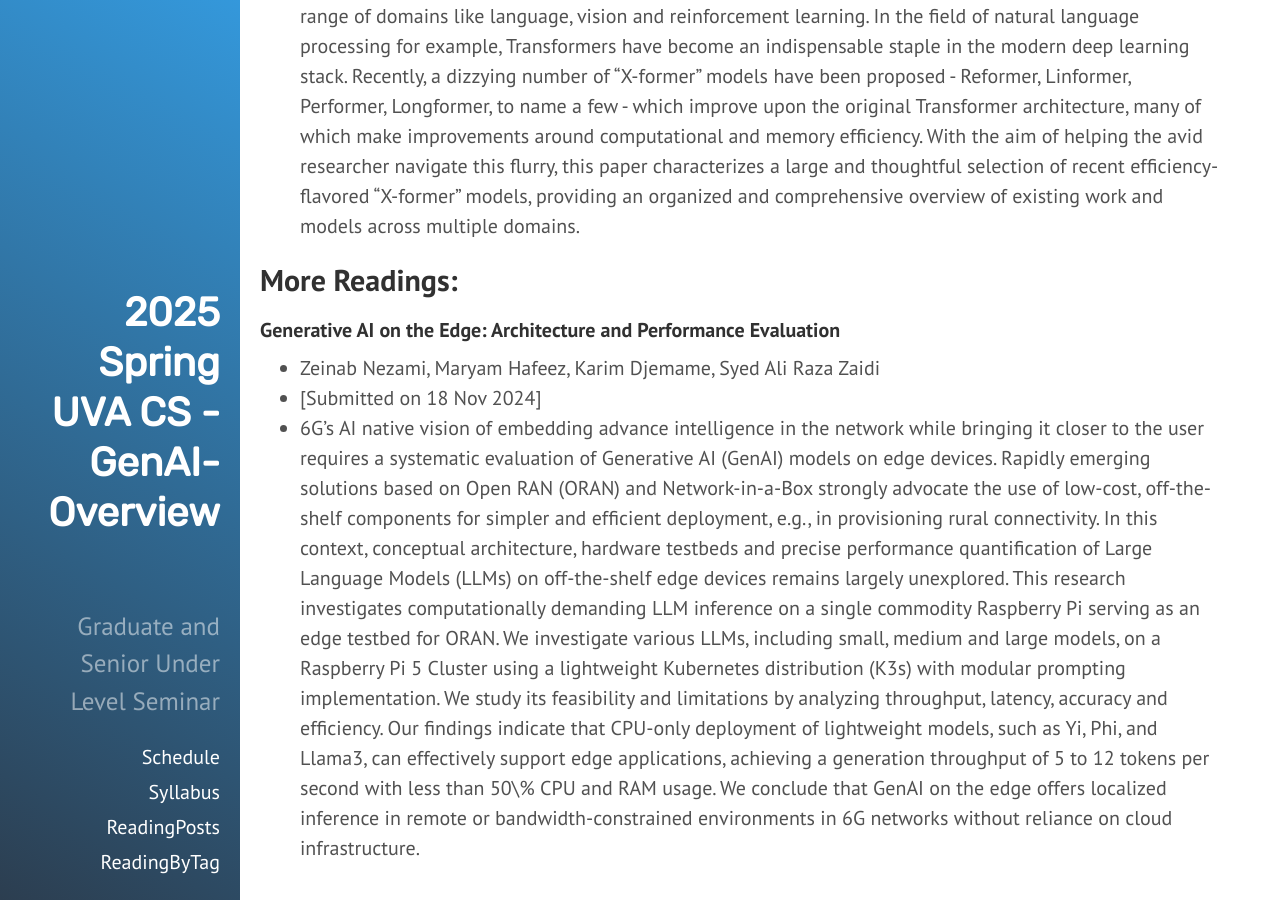
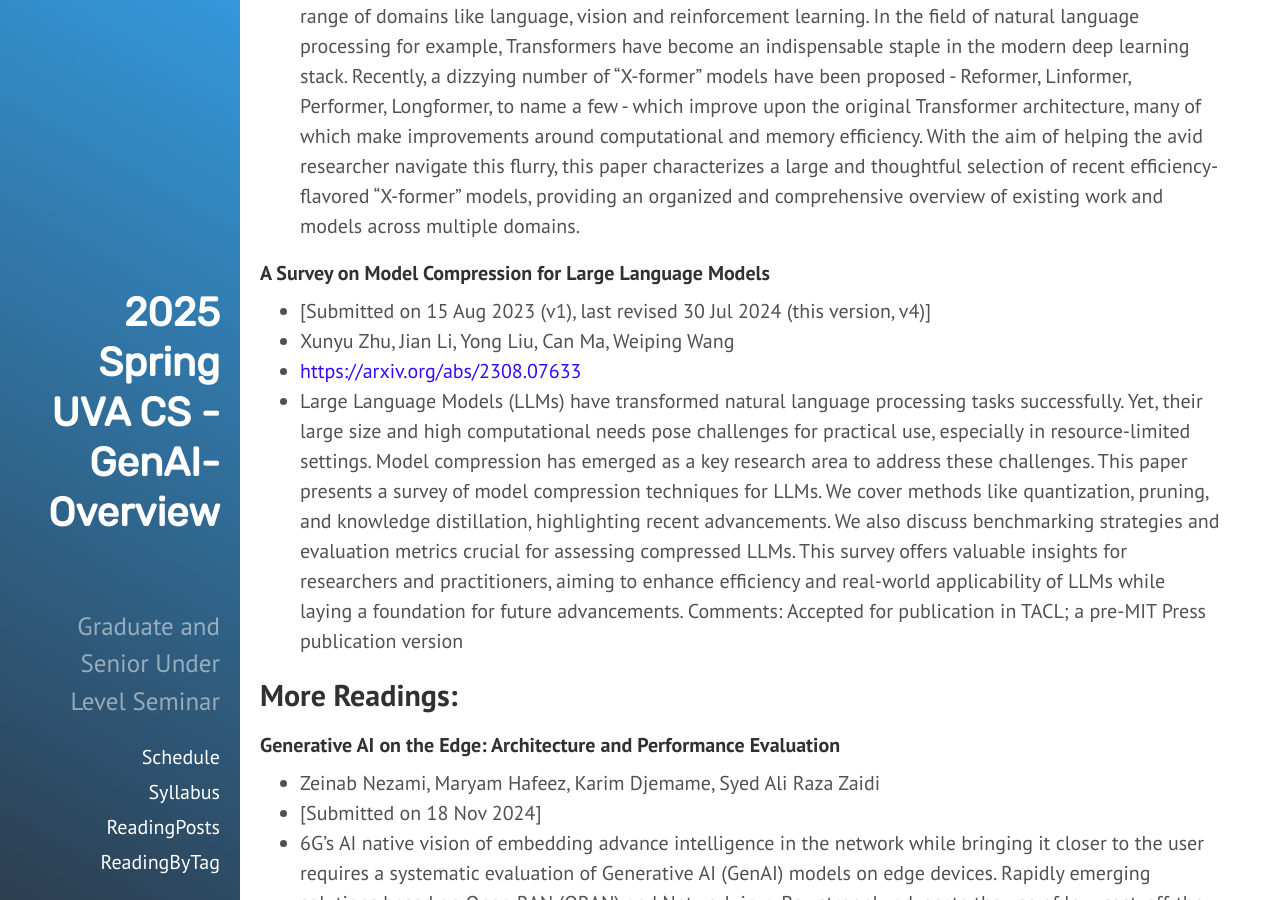
Before and after one commit to qiyanjun/2025sp-GenAI-overview, a Jekyll site: the page built from _contents/S0-L23.md, in a window 1280 px wide and 900 px high, scrolled down 867 px. Built offline with Jekyll 4.4.1, drawn with Linux system fonts in a browser that asks for light colours.

Commit message:
Update S0-L23.md

```diff
--- a/_contents/S0-L23.md
+++ b/_contents/S0-L23.md
@@ -31,6 +31,14 @@ In this session, our readings cover:
 + Transformer model architectures have garnered immense interest lately due to their effectiveness across a range of domains like language, vision and reinforcement learning. In the field of natural language processing for example, Transformers have become an indispensable staple in the modern deep learning stack. Recently, a dizzying number of "X-former" models have been proposed - Reformer, Linformer, Performer, Longformer, to name a few - which improve upon the original Transformer architecture, many of which make improvements around computational and memory efficiency. With the aim of helping the avid researcher navigate this flurry, this paper characterizes a large and thoughtful selection of recent efficiency-flavored "X-former" models, providing an organized and comprehensive overview of existing work and models across multiple domains.
 
 
+#### A Survey on Model Compression for Large Language Models
++ [Submitted on 15 Aug 2023 (v1), last revised 30 Jul 2024 (this version, v4)]
++ Xunyu Zhu, Jian Li, Yong Liu, Can Ma, Weiping Wang
++ [https://arxiv.org/abs/2308.07633](https://arxiv.org/abs/2308.07633)
++ Large Language Models (LLMs) have transformed natural language processing tasks successfully. Yet, their large size and high computational needs pose challenges for practical use, especially in resource-limited settings. Model compression has emerged as a key research area to address these challenges. This paper presents a survey of model compression techniques for LLMs. We cover methods like quantization, pruning, and knowledge distillation, highlighting recent advancements. We also discuss benchmarking strategies and evaluation metrics crucial for assessing compressed LLMs. This survey offers valuable insights for researchers and practitioners, aiming to enhance efficiency and real-world applicability of LLMs while laying a foundation for future advancements.
+Comments:	Accepted for publication in TACL; a pre-MIT Press publication version
+
+
 ## More Readings:
 
 
```
